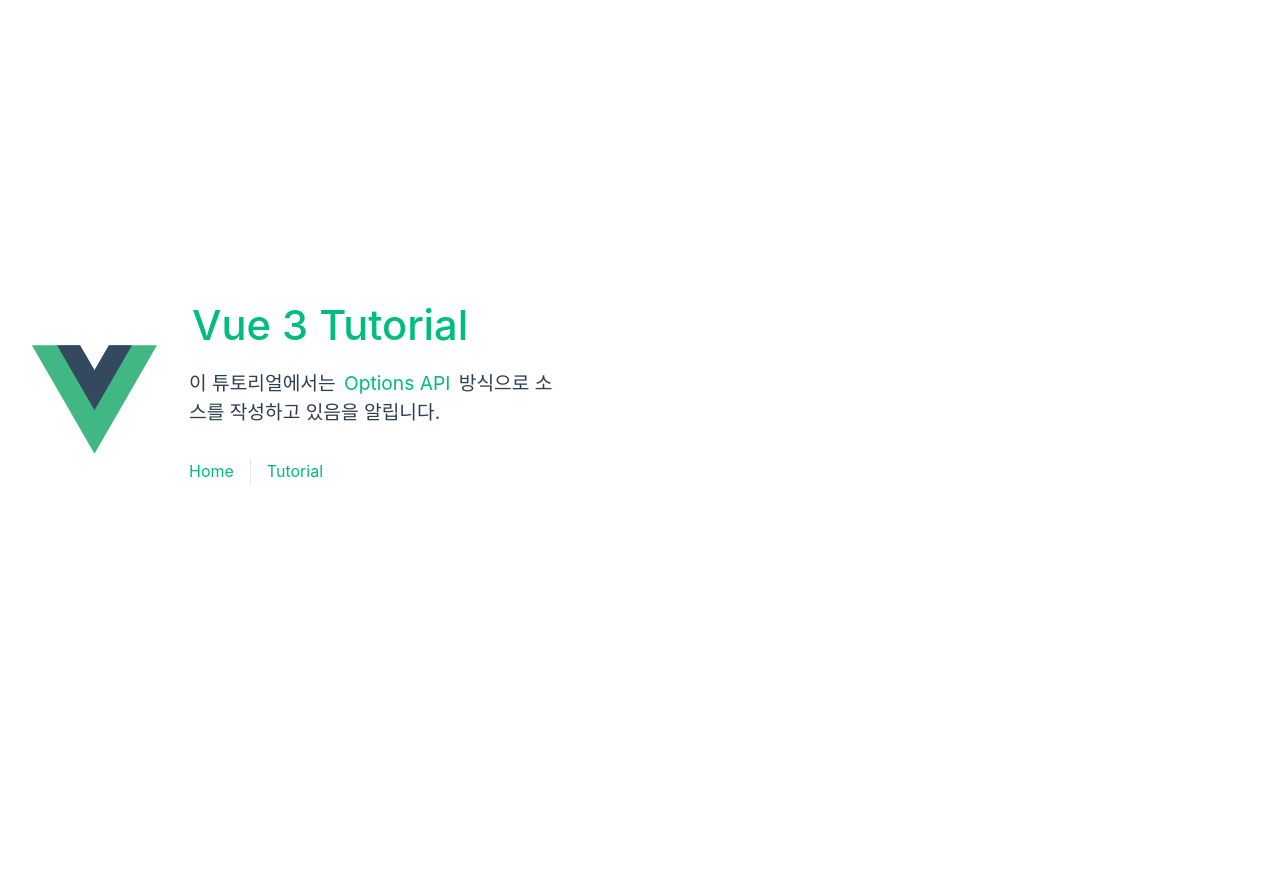
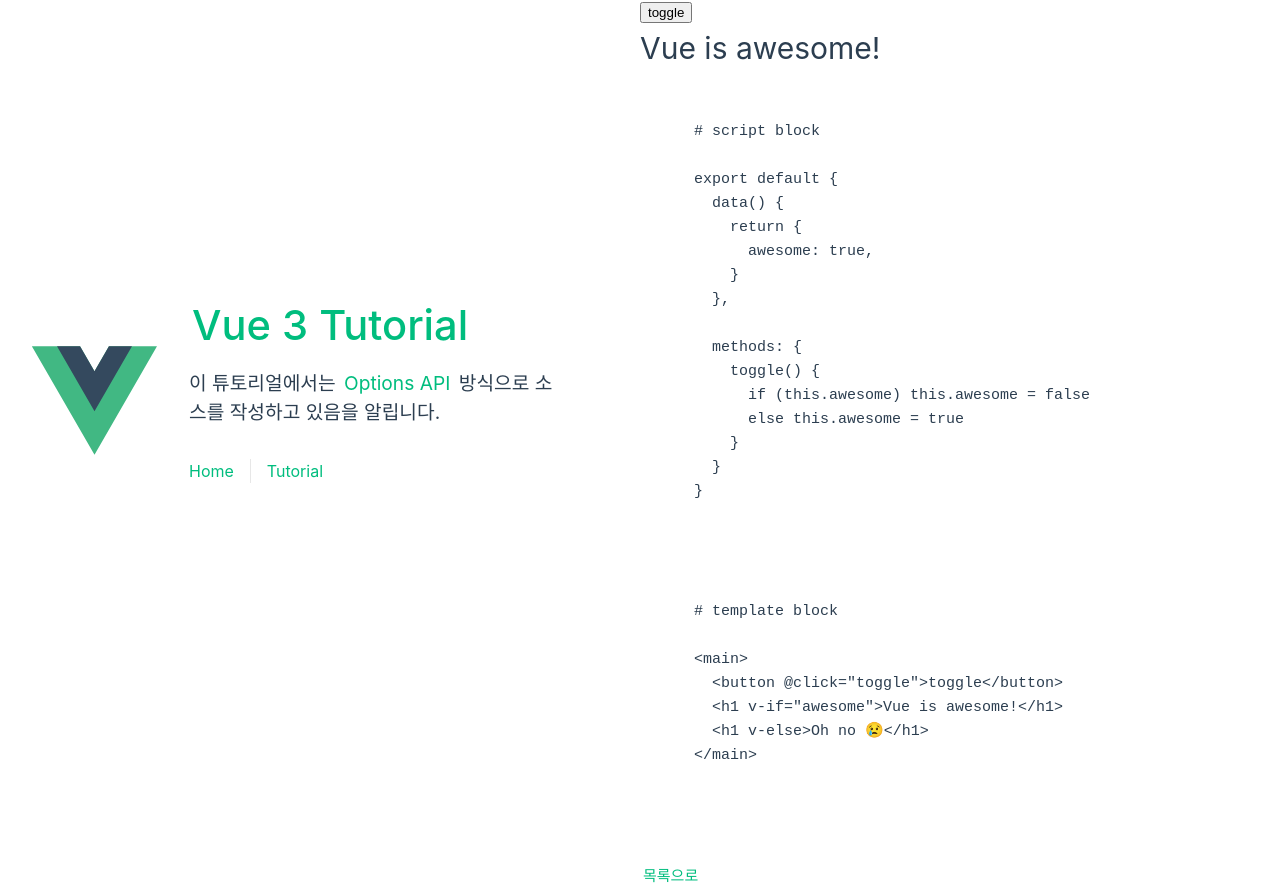
Before and after one commit to museloper/vue-3-note, a Vue app: page /tutorial/06 in a window 1280 px wide. Before the commit the page ends 800 px from the top, so only its background shows below. Built offline with nearby package versions, Linux system fonts and the light colour scheme.

Commit message:
조건부 렌더링

```diff
--- a/src/components/TheTutorial.vue
+++ b/src/components/TheTutorial.vue
@@ -51,4 +51,15 @@ import DocumentationIcon from './icons/IconDocumentation.vue'
     <RouterLink to="/tutorial/05">v-model</RouterLink>
     을 사용하면, 양방향 바인딩을 간소화 할 수 있다.
   </WelcomeItem>
+  <WelcomeItem>
+    <template #icon>
+      <DocumentationIcon />
+    </template>
+    <template #heading>6. 조건부 렌더링</template>
+
+    엘리먼트를 조건부로 렌더링하기 위해
+    <RouterLink to="/tutorial/06">v-if</RouterLink> 및
+    <RouterLink to="/tutorial/06">v-else</RouterLink>
+    디렉티브를 사용할 수 있다.
+  </WelcomeItem>
 </template>
--- a/src/router/index.ts
+++ b/src/router/index.ts
@@ -46,6 +46,11 @@ const router = createRouter({
       path: '/tutorial/05',
       name: 'tutorial05',
       component: () => import('../views/Tutorial05.vue')
+    },
+    {
+      path: '/tutorial/06',
+      name: 'tutorial06',
+      component: () => import('../views/Tutorial06.vue')
     }
   ]
 })
--- /dev/null
+++ b/src/views/Tutorial06.vue
@@ -0,0 +1,66 @@
+<script lang="ts">
+export default {
+  data() {
+    return {
+      awesome: true,
+
+      scriptBlock: `
+      # script block
+
+      export default {
+        data() {
+          return {
+            awesome: true,
+          }
+        },
+
+        methods: {
+          toggle() {
+            if (this.awesome) this.awesome = false
+            else this.awesome = true
+          }
+        }
+      }
+      `,
+
+      templateBlock: `
+      # template block
+
+      <main>
+        <button @click="toggle">toggle</button>
+        <h1 v-if="awesome">Vue is awesome!</h1>
+        <h1 v-else>Oh no 😢</h1>
+      </main>
+      `
+    }
+  },
+
+  methods: {
+    toggle() {
+      if (this.awesome) this.awesome = false
+      else this.awesome = true
+    }
+  }
+}
+</script>
+
+<template>
+  <main>
+    <button @click="toggle">toggle</button>
+    <h1 v-if="awesome">Vue is awesome!</h1>
+    <h1 v-else>Oh no 😢</h1>
+    <pre>
+      <code>
+        {{ scriptBlock }}
+      </code>
+      <code>
+        {{ templateBlock }}
+      </code>
+
+    </pre>
+
+    <RouterLink to="/tutorial">목록으로</RouterLink>
+  </main>
+</template>
+
+<style></style>
```
